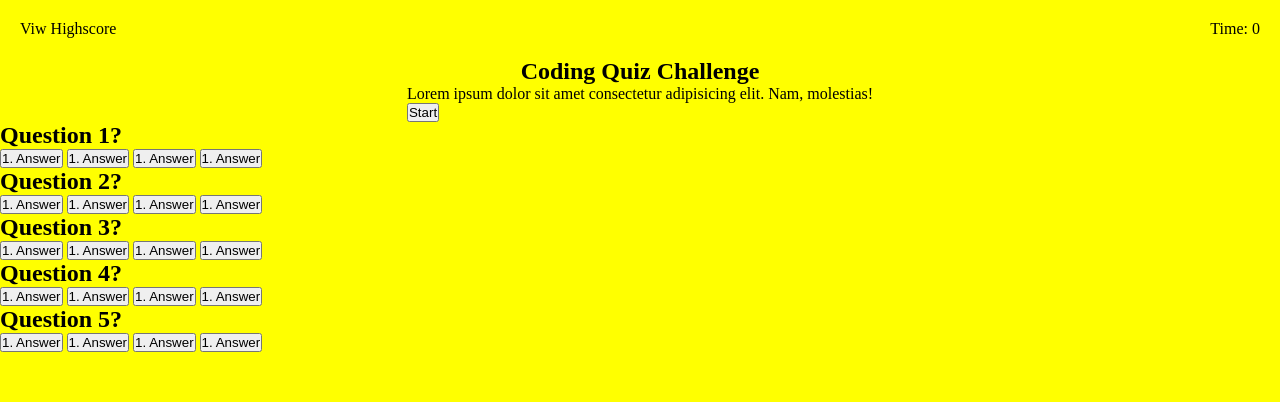
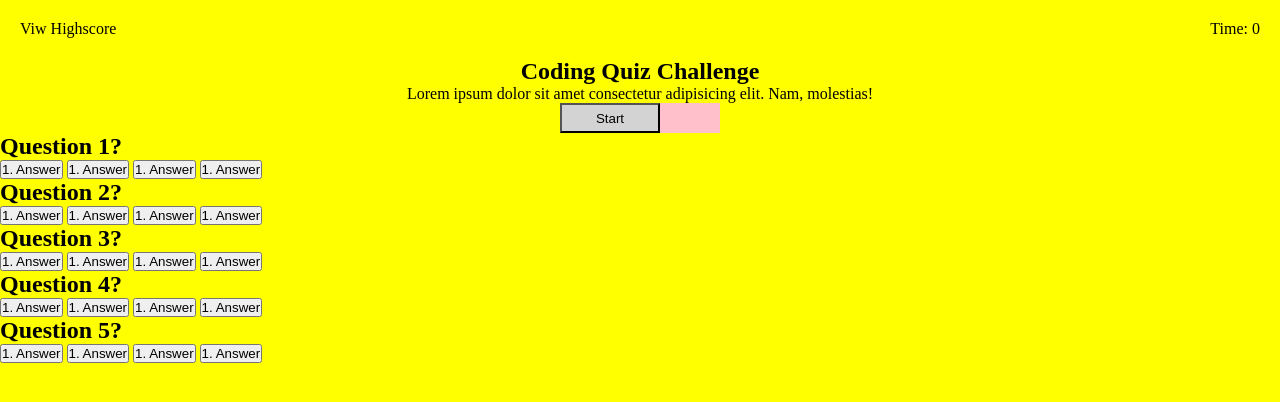
Before and after one commit to sasimapatterson/code-quiz, a plain HTML site: page index.html in a window 1280 px wide. Drawn offline with Linux system fonts and the light colour scheme; files that its build step writes are made by us from their sources; a script that the page names is missing.

Commit message:
place start button inside a div

```diff
--- a/index.html
+++ b/index.html
@@ -4,7 +4,7 @@
     <meta charset="UTF-8">
     <meta http-equiv="X-UA-Compatible" content="IE=edge">
     <meta name="viewport" content="width=device-width, initial-scale=1.0">
-    <link rel="stylesheet" href="style.css">
+    <link rel="stylesheet" href="./Assets/style.css">
     <title>Code Quiz</title>
 </head>
 <body>
@@ -18,7 +18,10 @@
         <div>
             <h2>Coding Quiz Challenge</h2>
             <p>Lorem ipsum dolor sit amet consectetur adipisicing elit. Nam, molestias!</p>
-            <button>Start</button>
+            <div class="start">
+                <button type="button" class="btn-start">Start</button>
+            </div>
+
         </div>
     </section>
 
```
